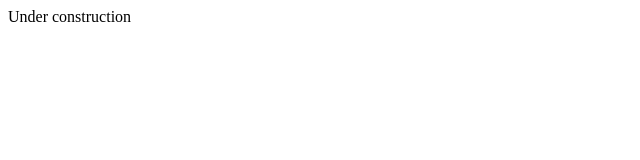
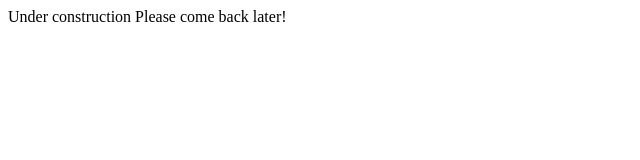
Before and after one commit to nobluesub/nobluesub.github.io, a plain HTML site: page index.html in a window 1280 px wide. Shown: the whole page, without its empty margins (0-640 px from the left). Drawn offline with Linux system fonts and the light colour scheme.

Commit message:
home change

```diff
--- a/index.html
+++ b/index.html
@@ -4,5 +4,6 @@
 	</head>
 <body>
 Under construction
+Please come back later!
 </body>
 </html>
```
